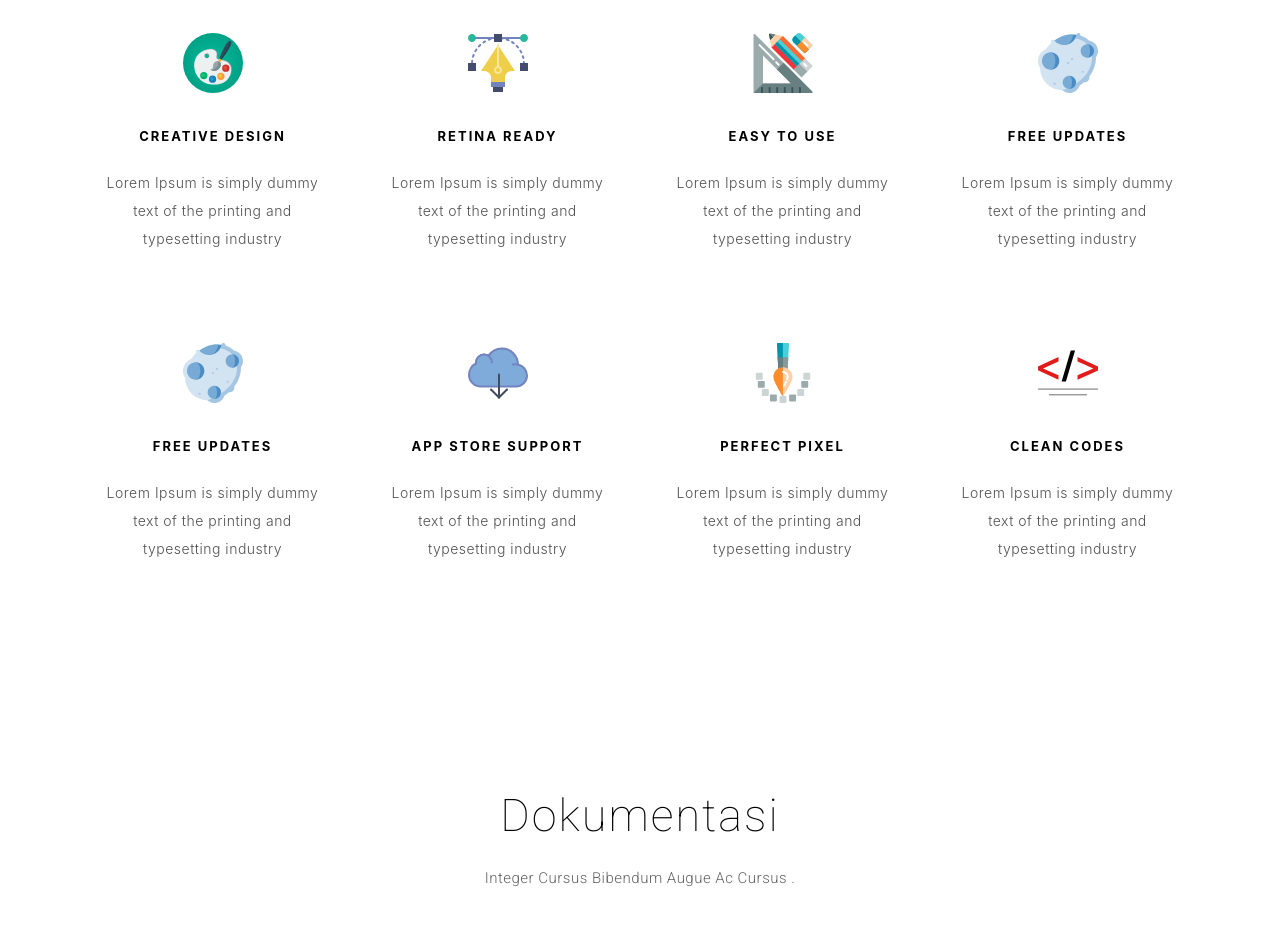
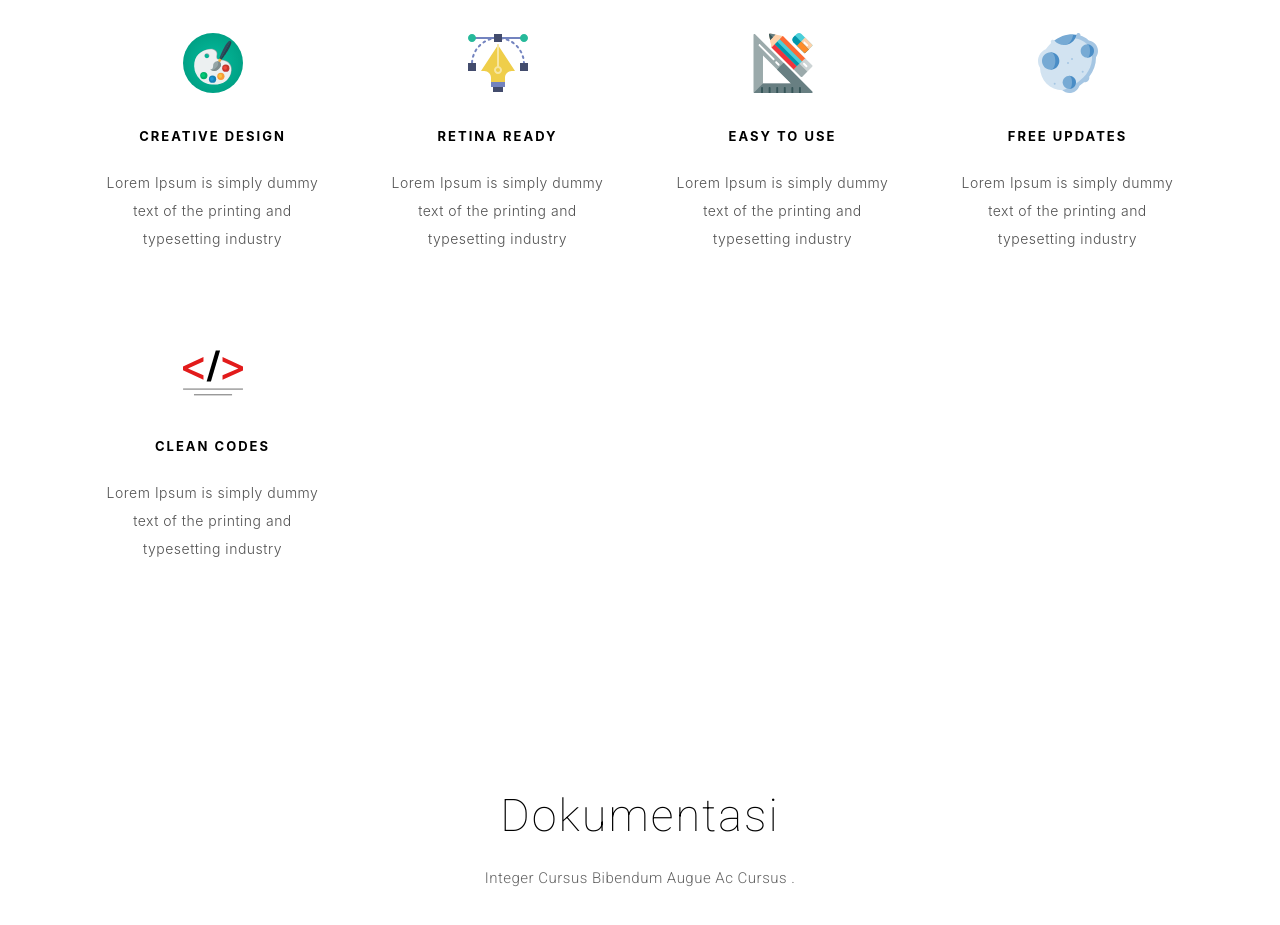
Before and after one commit to blackzwashere/dinkesstatis, a plain HTML site: page index.html in a window 1280 px wide. Shown: the part 1707-2632 px from the top of the page. Drawn offline with nearby package versions, Linux system fonts and the light colour scheme.

Commit message:
Update index.html

```diff
--- a/index.html
+++ b/index.html
@@ -192,30 +192,6 @@
             <div class="feature-block">
               <img src="assets/img/svg/asteroid.svg" alt="img" class="img-fluid">
               <h4>Free Updates</h4>
-              <p>Lorem Ipsum is simply dummy text of the printing and typesetting industry</p>
-            </div>
-          </div>
-
-          <div class="col-md-6 col-lg-3">
-            <div class="feature-block">
-              <img src="assets/img/svg/asteroid.svg" alt="img" class="img-fluid">
-              <h4>Free Updates</h4>
-              <p>Lorem Ipsum is simply dummy text of the printing and typesetting industry</p>
-            </div>
-          </div>
-
-          <div class="col-md-6 col-lg-3">
-            <div class="feature-block">
-              <img src="assets/img/svg/cloud-computing.svg" alt="img" class="img-fluid">
-              <h4>App store support</h4>
-              <p>Lorem Ipsum is simply dummy text of the printing and typesetting industry</p>
-            </div>
-          </div>
-
-          <div class="col-md-6 col-lg-3">
-            <div class="feature-block">
-              <img src="assets/img/svg/pixel.svg" alt="img" class="img-fluid">
-              <h4>Perfect Pixel</h4>
               <p>Lorem Ipsum is simply dummy text of the printing and typesetting industry</p>
             </div>
           </div>
```
